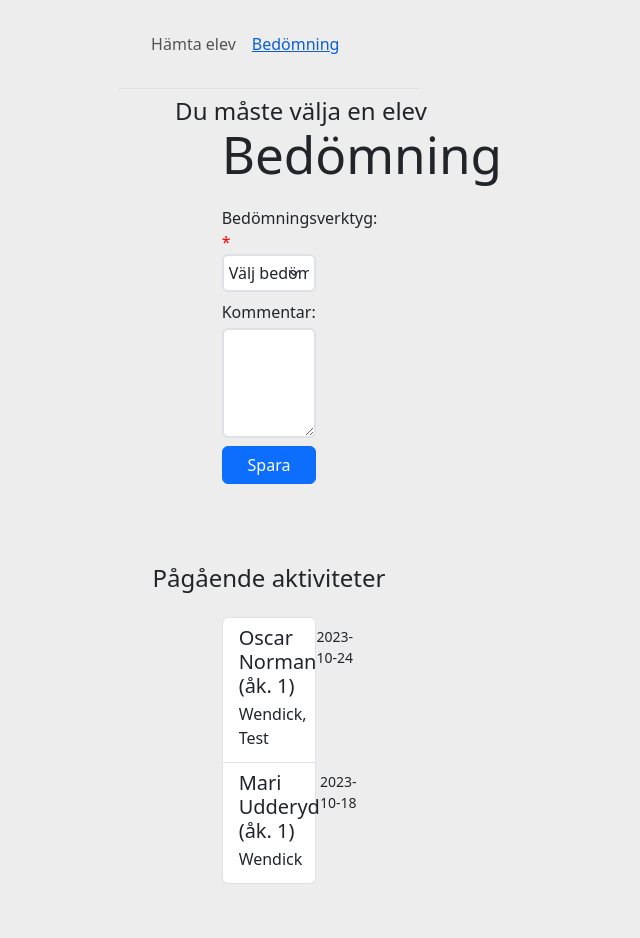
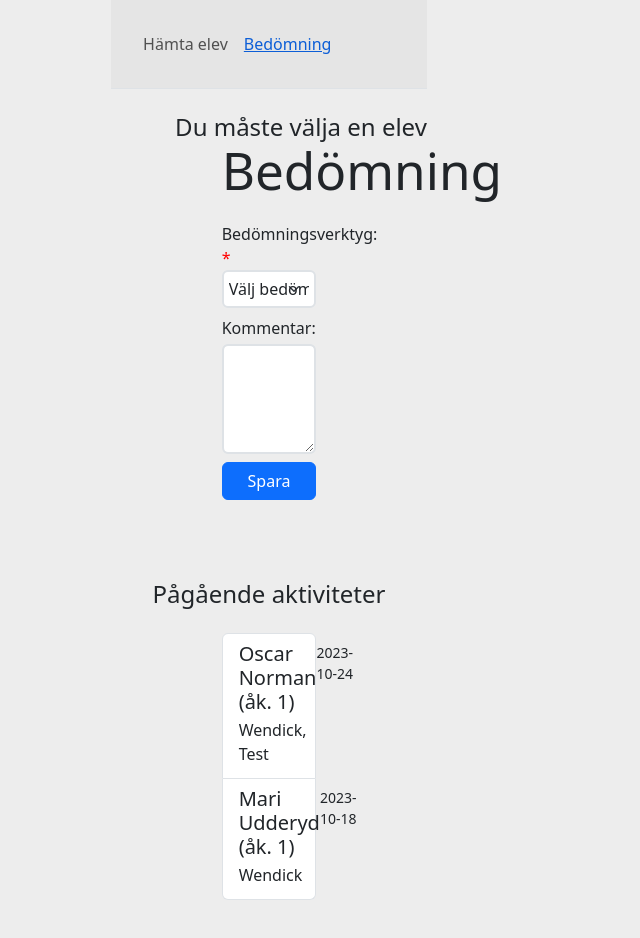
Before and after one commit to NormanOscar/teacherTool_v2, a React (Vite) app: page /assessment in a window 1280 px wide. Shown: the top 938 px of the page, without its empty margins (371-1011 px from the left). Built offline with nearby package versions, Linux system fonts and the light colour scheme.

Commit message:
Ändrat navbar till react-bootstrap navbar

```diff
--- a/package.json
+++ b/package.json
@@ -15,7 +15,7 @@
     "@fortawesome/free-regular-svg-icons": "^6.4.2",
     "@fortawesome/free-solid-svg-icons": "^6.4.2",
     "@fortawesome/react-fontawesome": "^0.2.0",
-    "bootstrap": "^5.3.2",
+    "bootstrap": "^5.1.3",
     "react": "^18.2.0",
     "react-bootstrap": "^2.9.1",
     "react-bootstrap-typeahead": "^6.2.3",
--- /dev/null
+++ b/react_bootstrap_navbar/package.json
@@ -0,0 +1,5 @@
+{
+  "name": "react_bootstrap_navbar",
+  "version": "0.1.0",
+  "private": true
+}
--- a/src/App.jsx
+++ b/src/App.jsx
@@ -1,4 +1,4 @@
-import { Routes, Route } from 'react-router-dom';
+import { Route, Routes } from 'react-router-dom';
 import Home from './pages/Home.jsx';
 import Analyse from './pages/Analyse.jsx';
 import Assessment from './pages/Assessment.jsx';
--- a/src/components/ConfirmationModal.jsx
+++ b/src/components/ConfirmationModal.jsx
@@ -9,7 +9,6 @@ export default function ConfirmationModal({ show, closeModal, onDeny }) {
 
   function onClose () {
     closeModal();
-
   }
 
   return (
--- a/src/components/NavBar.jsx
+++ b/src/components/NavBar.jsx
@@ -1,55 +1,17 @@
 // Components/NavBar.js
-import { NavLink } from 'react-router-dom';
-import { library } from '@fortawesome/fontawesome-svg-core';
-import { FontAwesomeIcon } from '@fortawesome/react-fontawesome';
-import { faBars, faX } from '@fortawesome/free-solid-svg-icons';
-
-library.add(faBars, faX);
+import { Nav, Navbar } from 'react-bootstrap';
 
 export default function NavBar () {
-  function handleClick() {
-    const modal = document.querySelector('#navbModal');
-    const modalBackdrop = document.querySelector('.modal-backdrop');
-    modal.style.display = 'none';
-    modal.classList.remove('show');
-    modalBackdrop.remove();
-  }
 
   return (
-    <>
-      <nav className="navbar sticky-top navbar-expand-lg p-4 mb-2 mx-2 border-bottom" style={{backgroundColor: '#ededed'}}>
-        <ul className="navbar-nav">
-          <li className="nav-item">
-            <NavLink className="nav-link" to="/">Hämta elev</NavLink>
-          </li>
-          <li className="nav-item">
-            <NavLink className="nav-link" to="/assessment">Bedömning</NavLink>
-          </li>
-        </ul>
-      </nav>
-      <button className="mobile-toggler d-lg-none" type="button" data-bs-toggle="modal" data-bs-target="#navbModal">
-        <FontAwesomeIcon icon="bars" size='2xl' color='black'/>
-      </button>
-
-      <div className="modal fade" id="navbModal" tabIndex="-1" aria-hidden="true">
-        <div className="modal-dialog" id='modal-dialog'>
-          <div className="modal-content" id='modal-content'>
-            <div className="modal-header" id='modal-header'>
-              <button type="button" className="btn-close" data-bs-dismiss="modal" aria-label="Close" />
-            </div>
-
-            <div className="modal-body" id='modal-body'>
-              <div className="modal-line lines">
-                <NavLink className="nav-link" onClick={handleClick} to="/">Hämta elev</NavLink>
-              </div>
-              <hr/>
-              <div className="modal-line lines">
-                <NavLink className="nav-link" onClick={handleClick} to="/assessment">Bedömning</NavLink>
-              </div>
-            </div>
-          </div>
-        </div>
-      </div>
-    </>
+    <Navbar collapseOnSelect expand='sm' className="border-bottom px-2" style={{backgroundColor: '#e5e5e5'}}>
+      <Navbar.Toggle aria-controls='navbarScroll'></Navbar.Toggle>
+      <Navbar.Collapse id='navbarScroll'>
+        <Nav className="navbar-nav p-3" activeKey={location.pathname}>
+          <Nav.Link href="/">Hämta elev</Nav.Link>
+          <Nav.Link href="/assessment">Bedömning</Nav.Link>
+        </Nav>
+      </Navbar.Collapse>
+    </Navbar>
   );
 };
--- a/src/styles.css
+++ b/src/styles.css
@@ -42,8 +42,8 @@ body {
 
 .student-name {
     width: fit-content;
-    margin: 0;
-    padding: 0 0 0 4rem;
+    margin: 1em 0 0 4rem;
+    text-align: center;
 }
 
 .change-student {
@@ -130,27 +130,16 @@ body {
     }
 }
 
-@media screen and (max-width: 1000px) {
-    .navbar {
-        display: none;
-    }
-}
-
 @media screen and (max-width: 750px) {
     .confirmationModal {
         min-width: 90vw !important;
     }
     .student-name {
         width: 100%;
-        margin: 0;
-        padding: 0 0 1em 0;
-        text-align: center;
+        margin: 1em 0 1em 0;
     }
     #form-block {
       width: 80%;
-    }
-    #modal-dialog{
-        width: 50%;
     }
     #current-activities {
         width: 80% !important;
@@ -161,7 +150,4 @@ body {
     #form-block {
       width: 80%;
     }
-    #modal-dialog{
-        width: 60%;
-    }
 }
```
Also changed, not shown: 1 other file (tests, documents, lock files or other folders).
